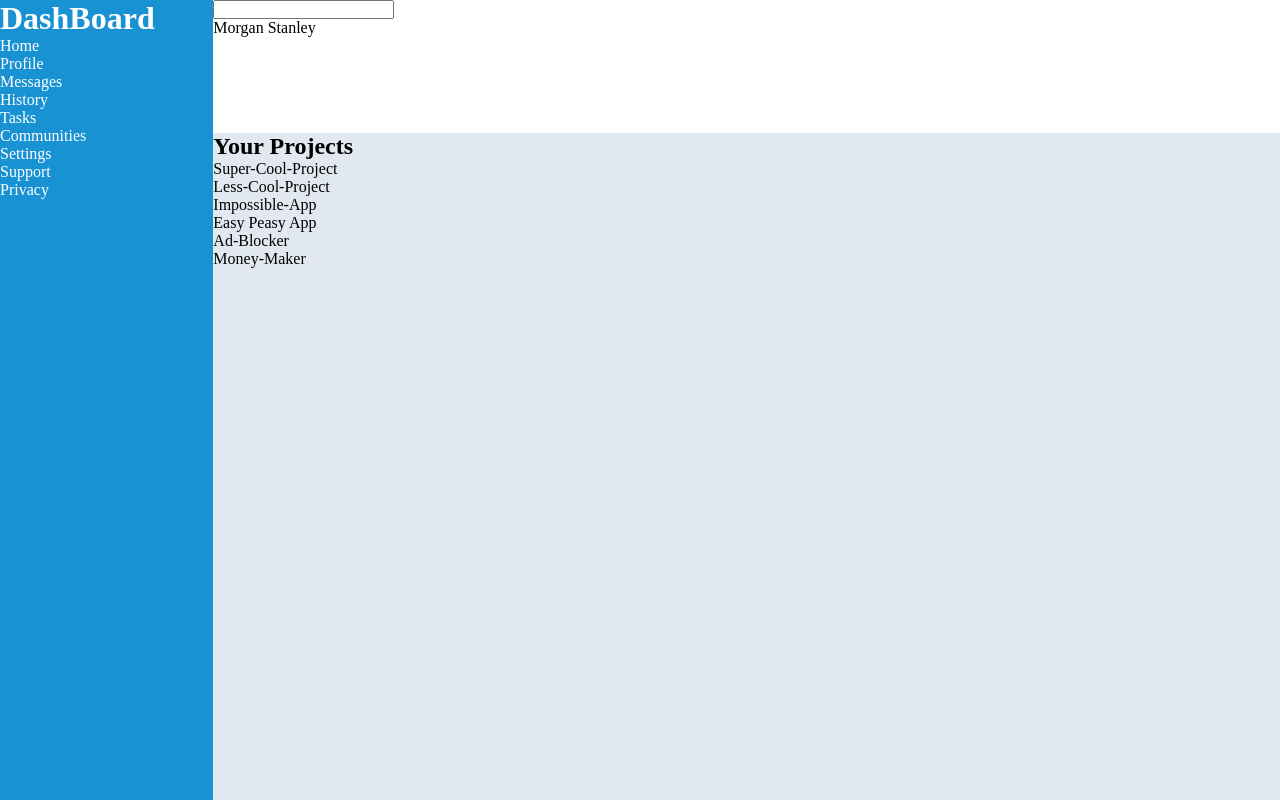
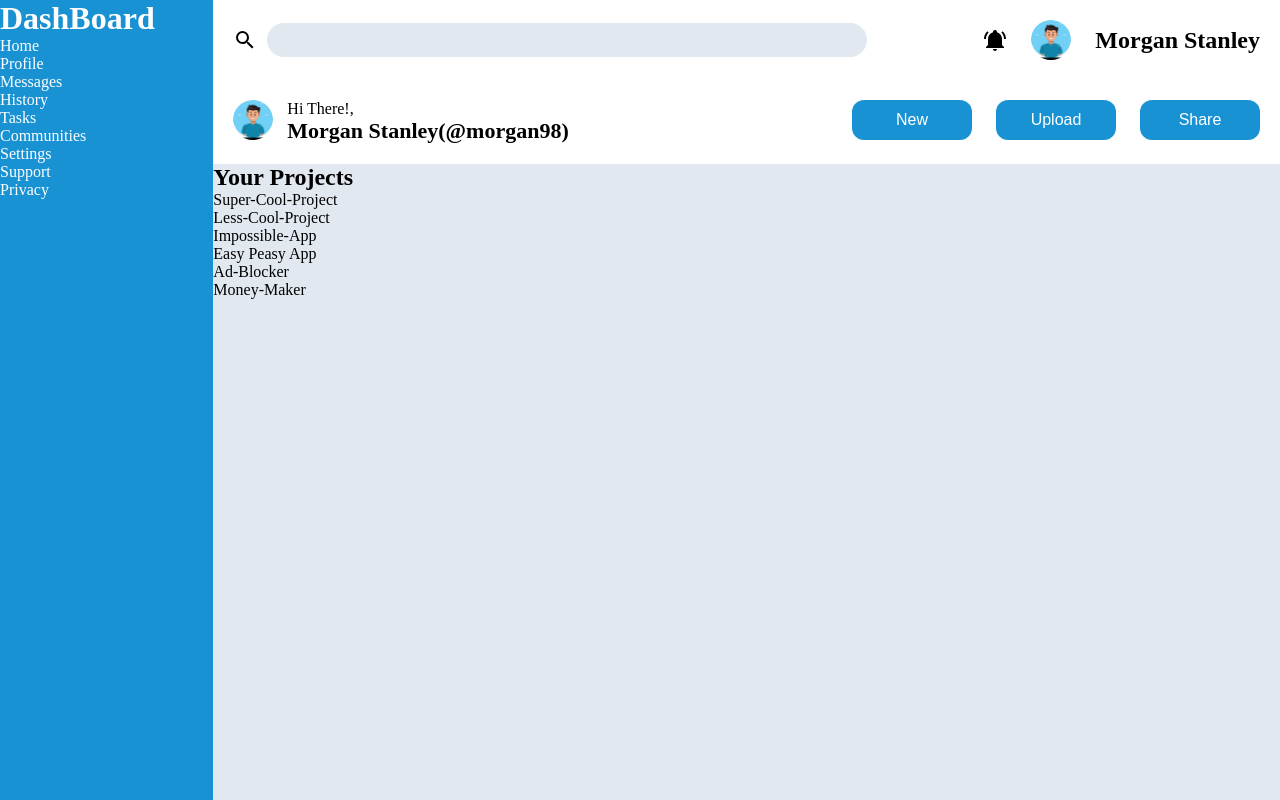
Before and after one commit to kaliglass/AdminDashboard, a plain HTML site: page index.html in a window 1280 px wide. Drawn offline with Linux system fonts and the light colour scheme.

Commit message:
Finished the header design part initial setup.

```diff
--- a/index.html
+++ b/index.html
@@ -28,8 +28,32 @@
     </div>
 
     <div class="header">
-        <input type="text" name="navigate">
-        <div class="name">Morgan Stanley</div>
+        <div class="container">
+        <div class="search">
+            <img src="images/magnify.svg" alt="search">
+            <input type="text" name="navigate">
+        </div>
+
+        <div class="notification">
+            <img src="images/bell-ring.svg" alt="bell">
+            <img src="images/joker1.jpg" alt="man" class="pp">
+            <h2>Morgan Stanley</h2>
+        </div>
+        </div>
+        <div class="container2">
+        <div class="name">
+            <img src="images/joker1.jpg" alt="man" class="pp">
+            <div class="thano">
+                <p>Hi There!,</p>
+                <p style="font-weight: 700;font-size: 22px;">Morgan Stanley(@morgan98)</p>
+            </div>
+        </div>
+        <div class="upload">
+            <button class="upload-btn">New</button>
+            <button class="upload-btn">Upload</button>
+            <button class="upload-btn">Share</button>
+        </div>
+        </div>
     </div>
 
     <div class="main">
--- a/styles.css
+++ b/styles.css
@@ -17,7 +17,7 @@ body{
 }
 
 .header{
-
+    padding: 20px;
     grid-column: 2;
 }
 
@@ -25,3 +25,70 @@ body{
     background-color: #e2e8f0;
     grid-column: 2;
 }
+
+img{
+    width: 24px;
+}
+
+.search{
+    display: flex;
+    gap: 10px;
+    flex: 1;
+    align-items: center;
+}
+
+input{
+    background-color: #e2e8f0;
+    border-radius: 20px;
+    max-width: 600px;
+    outline: none;
+    border: none;
+    font-size: 16px;
+    flex: 1;
+    padding: 8px;
+}
+
+.notification{
+    display: flex;
+    gap: 24px;
+    margin-left: auto;
+    align-items: center;
+}
+
+.container{
+    display: flex;
+    /* justify-content: space-between; */
+}
+
+.name{
+    display: flex;
+    gap: 14px;
+}
+
+.container2{
+    display: flex;
+    justify-content: space-between;
+    margin-top: 40px;
+}
+
+.upload{
+    display: flex;
+    gap: 24px;
+}
+
+.upload-btn{
+    height: 40px;
+    width: 120px;
+    background-color: #1992d4;
+    color: white;
+    font-size: 16px;
+    border: none;
+    border-radius: 12px;
+}
+
+.pp{
+    border: none;
+    border-radius: 50%;
+    width: 40px;
+    height: 40px;
+}
```
Also changed, not shown: images/account.svg (added), images/bell-ring.svg (added), images/face-man-profile.svg (added), images/joker1.jpeg (added), images/joker1.jpg (added), images/magnify.svg (added).
